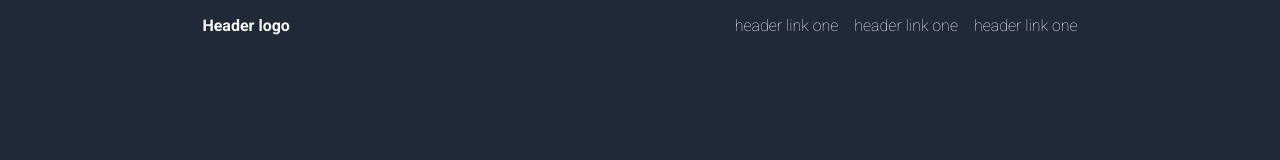
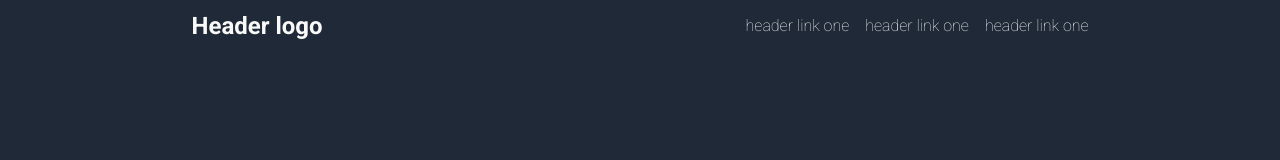
Before and after one commit to AndreaRotunno/odin-landing-page, a plain HTML site: page index.html in a window 1280 px wide. Shown: the top 160 px of the page. Drawn offline with Linux system fonts and the light colour scheme.

Commit message:
adjust logo font size

```diff
--- a/style.css
+++ b/style.css
@@ -1,6 +1,11 @@
 body {
   margin: 0;
   font-family: "Roboto", sans-serif;
+}
+
+.logo{
+    font-size: 24px;
+    color: #f9faf8;
 }
 .header {
   color: #f9faf8;
```
